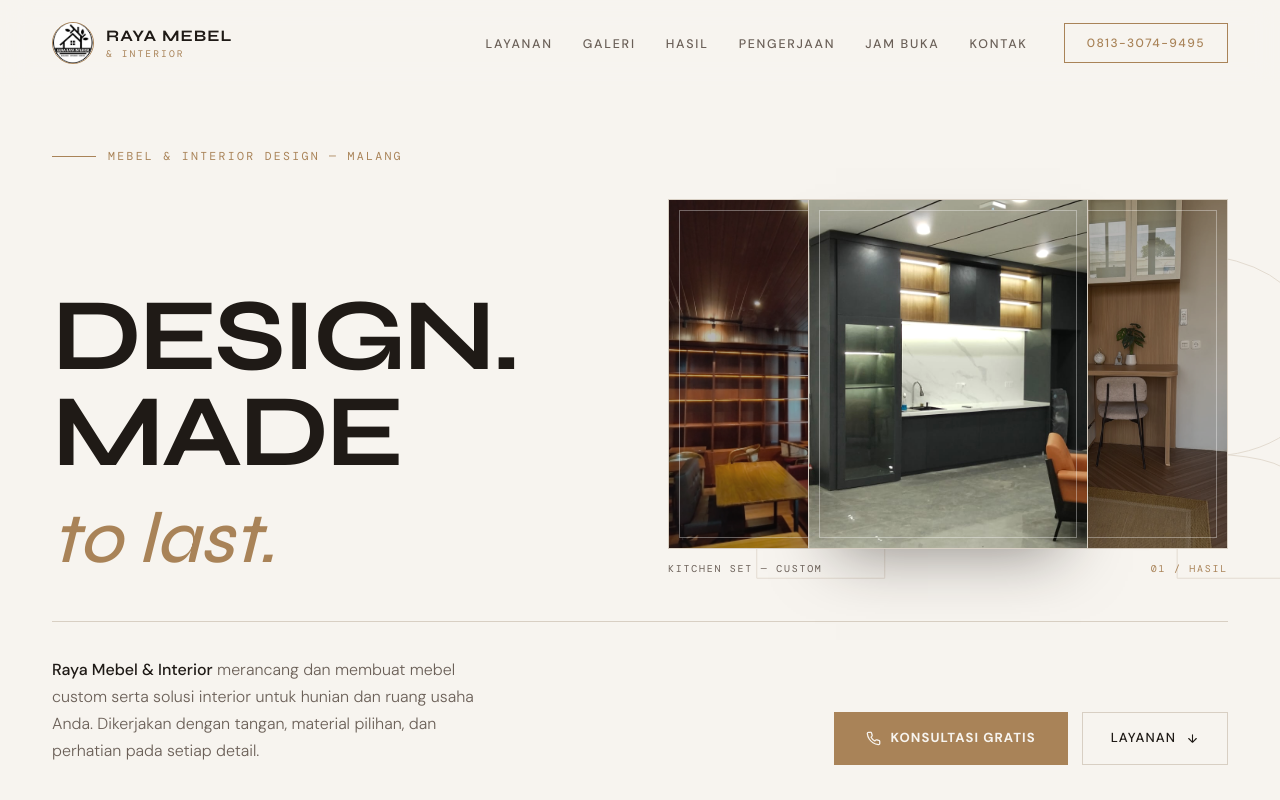
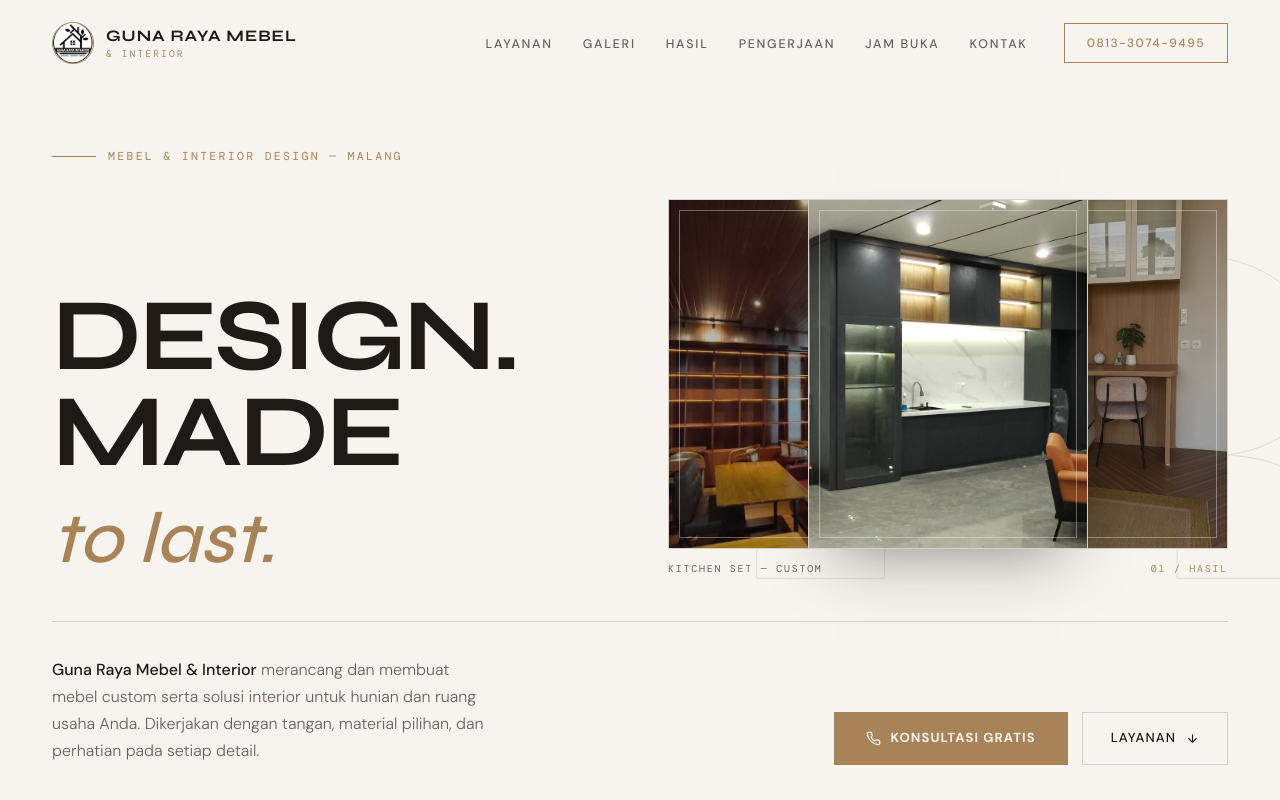
Before and after one commit to Rizoct/Rizoct.github.io, a plain HTML site: page client-gunarayainterior/index.html in a window 1280 px wide. Shown: the top 800 px of the page. Drawn offline with nearby package versions, Linux system fonts and the light colour scheme.

Commit message:
Interior

```diff
--- a/client-gunarayainterior/index.html
+++ b/client-gunarayainterior/index.html
@@ -3,7 +3,7 @@
 <head>
   <meta charset="UTF-8">
   <meta name="viewport" content="width=device-width, initial-scale=1.0">
-  <title>Raya Mebel & Interior · Design & Craft</title>
+  <title>Guna Raya Mebel & Interior · Design & Craft</title>
   <link rel="preconnect" href="https://fonts.googleapis.com">
   <link rel="preconnect" href="https://fonts.gstatic.com" crossorigin>
   <link href="https://fonts.googleapis.com/css2?family=Syne:wght@400;500;600;700;800&family=DM+Mono:wght@400;500&family=DM+Sans:opsz,wght@9..40,300;9..40,400;9..40,500;9..40,700&display=swap" rel="stylesheet">
@@ -1275,7 +1275,7 @@
       <a href="#" class="logo">
         <span class="logo-img"><img src="assets/img/logo_raw.jpeg" alt="Guna Raya Interior"></span>
         <div class="logo-text">
-          Raya Mebel
+          Guna Raya Mebel
           <small>& Interior</small>
         </div>
       </a>
@@ -1352,7 +1352,7 @@
       </div>
       <div class="hero-bottom">
         <p class="hero-desc">
-          <strong>Raya Mebel & Interior</strong> merancang dan membuat mebel custom serta solusi interior untuk hunian dan ruang usaha Anda. Dikerjakan dengan tangan, material pilihan, dan perhatian pada setiap detail.
+          <strong>Guna Raya Mebel & Interior</strong> merancang dan membuat mebel custom serta solusi interior untuk hunian dan ruang usaha Anda. Dikerjakan dengan tangan, material pilihan, dan perhatian pada setiap detail.
         </p>
         <div class="hero-cta">
           <a href="tel:+6281330749495" class="btn-gold">
@@ -1798,7 +1798,7 @@
       <div class="footer-top">
         <div>
           <div class="footer-brand">
-            Raya Mebel
+            Guna Raya Mebel
             <span>& Interior</span>
           </div>
           <p class="footer-desc">Mebel dan interior custom yang dirancang untuk kenyamanan dan keindahan ruang hidup Anda. Dikerjakan dengan tangan, material pilihan, dan perhatian pada detail.</p>
```
